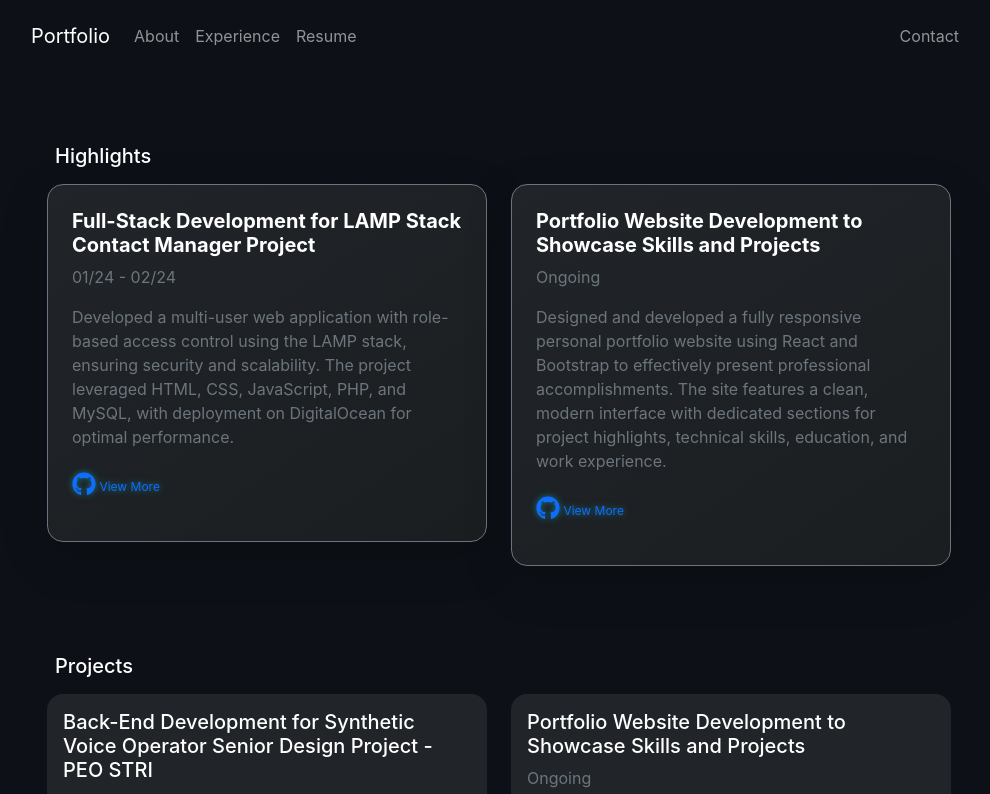
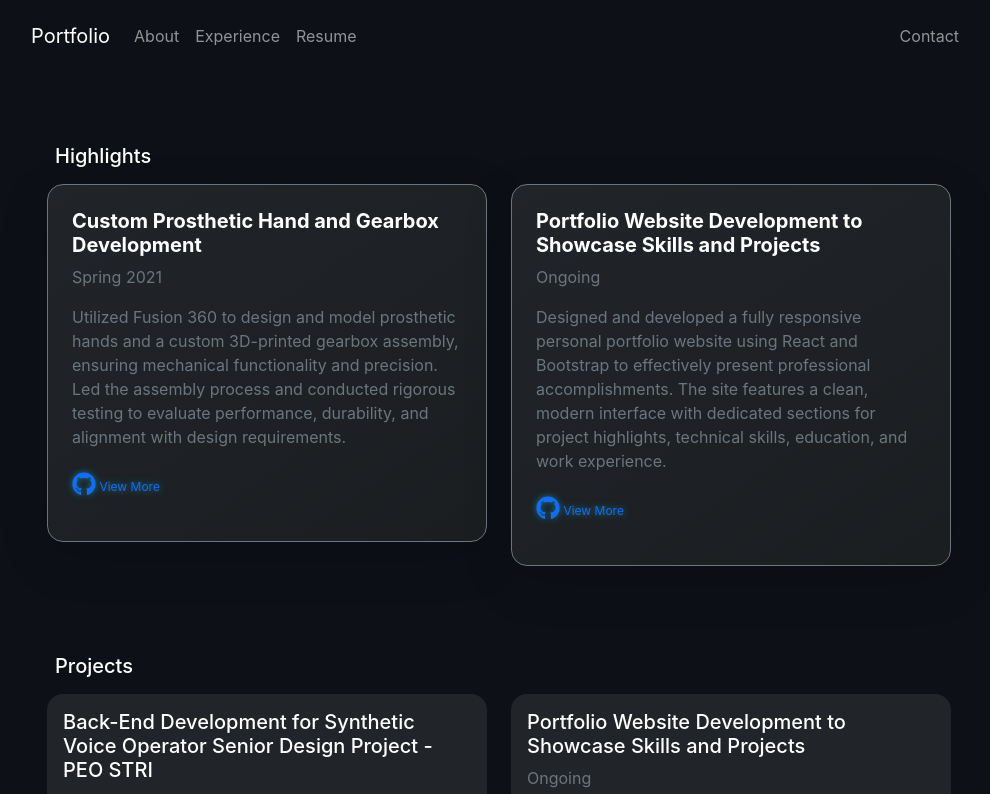
Before and after one commit to ValexEvans/portfolio-website, a React (Create React App) app: page /#/experience in a window 1280 px wide. Shown: the top 794 px of the page, without its empty margins (141-1131 px from the left). Built offline with nearby package versions, Linux system fonts and the light colour scheme.

Commit message:
updated highlights

```diff
--- a/src/components/ExperienceList.js
+++ b/src/components/ExperienceList.js
@@ -1,4 +1,3 @@
-import { useState } from "react";
 import { Container, Row, Col } from 'react-bootstrap';
 import cooledtured from '../assets/cooledtured.png'; // Replace with your profile photo path
 import viable from '../assets/viable.jpg'; // Replace with your profile photo path
@@ -57,10 +56,10 @@ export default function ExperienceList() {
         ],
         highlights: [
             {
-                title: "Full-Stack Development for LAMP Stack Contact Manager Project",
-                duration: "01/24 - 02/24",
-                icon: <a href="https://github.com/ValexEvans/html" target="_blank" rel="noopener noreferrer" style={{ textDecoration: 'none' }}><FaGithub /><span style={{ fontSize: '12px' }}> View More</span></a>,
-                summary: "Developed a multi-user web application with role-based access control using the LAMP stack, ensuring security and scalability. The project leveraged HTML, CSS, JavaScript, PHP, and MySQL, with deployment on DigitalOcean for optimal performance.",
+                title: "Custom Prosthetic Hand and Gearbox Development",
+                duration: "Spring 2021",
+                icon: <a href="https://github.com/ValexEvans/robotic-hand/" target="_blank" rel="noopener noreferrer" style={{ textDecoration: 'none' }}><FaGithub /><span style={{ fontSize: '12px' }}> View More</span></a>,
+                summary: "Utilized Fusion 360 to design and model prosthetic hands and a custom 3D-printed gearbox assembly, ensuring mechanical functionality and precision. Led the assembly process and conducted rigorous testing to evaluate performance, durability, and alignment with design requirements.",
             },
             {
                 title: "Portfolio Website Development to Showcase Skills and Projects",
```
